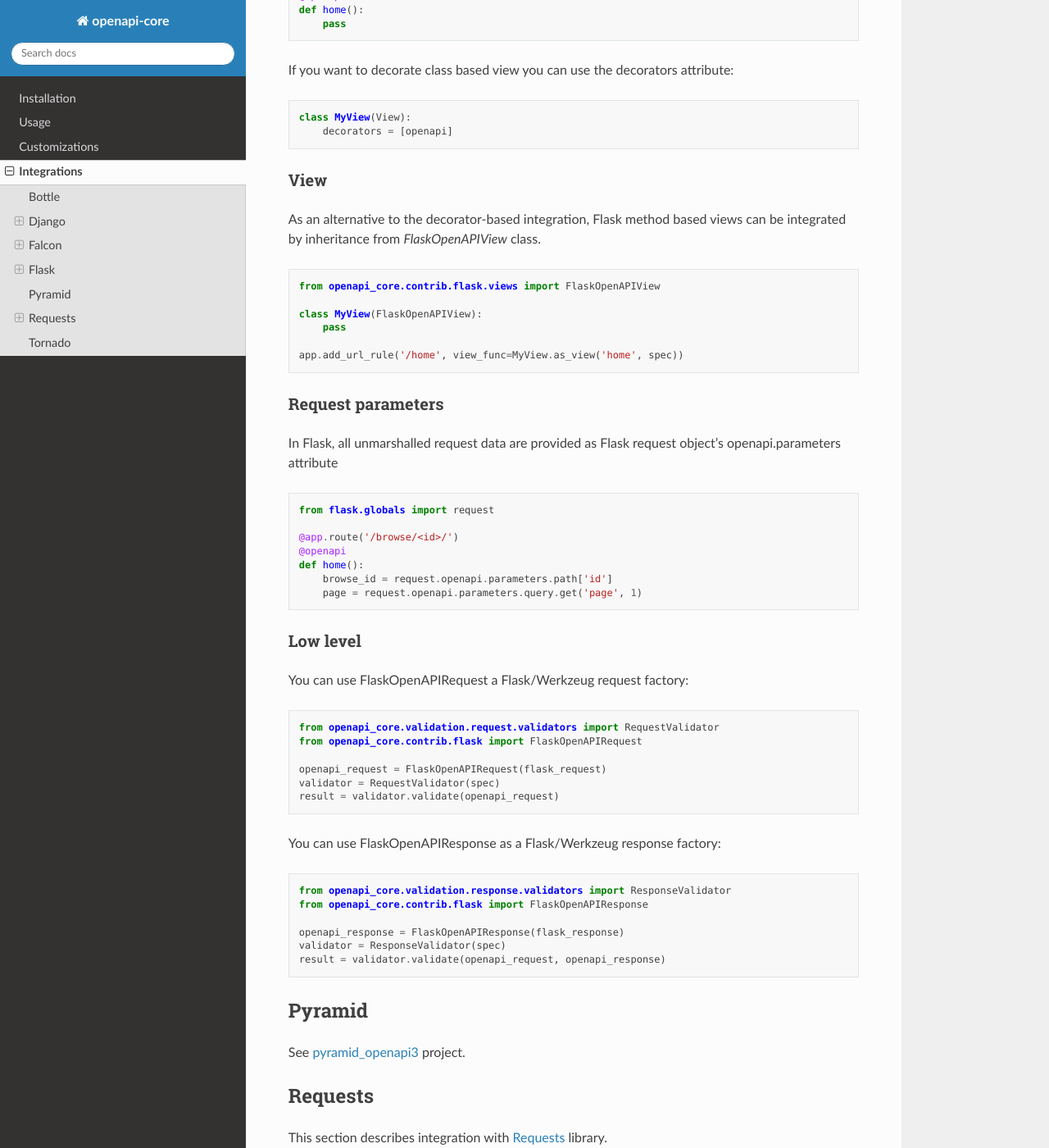
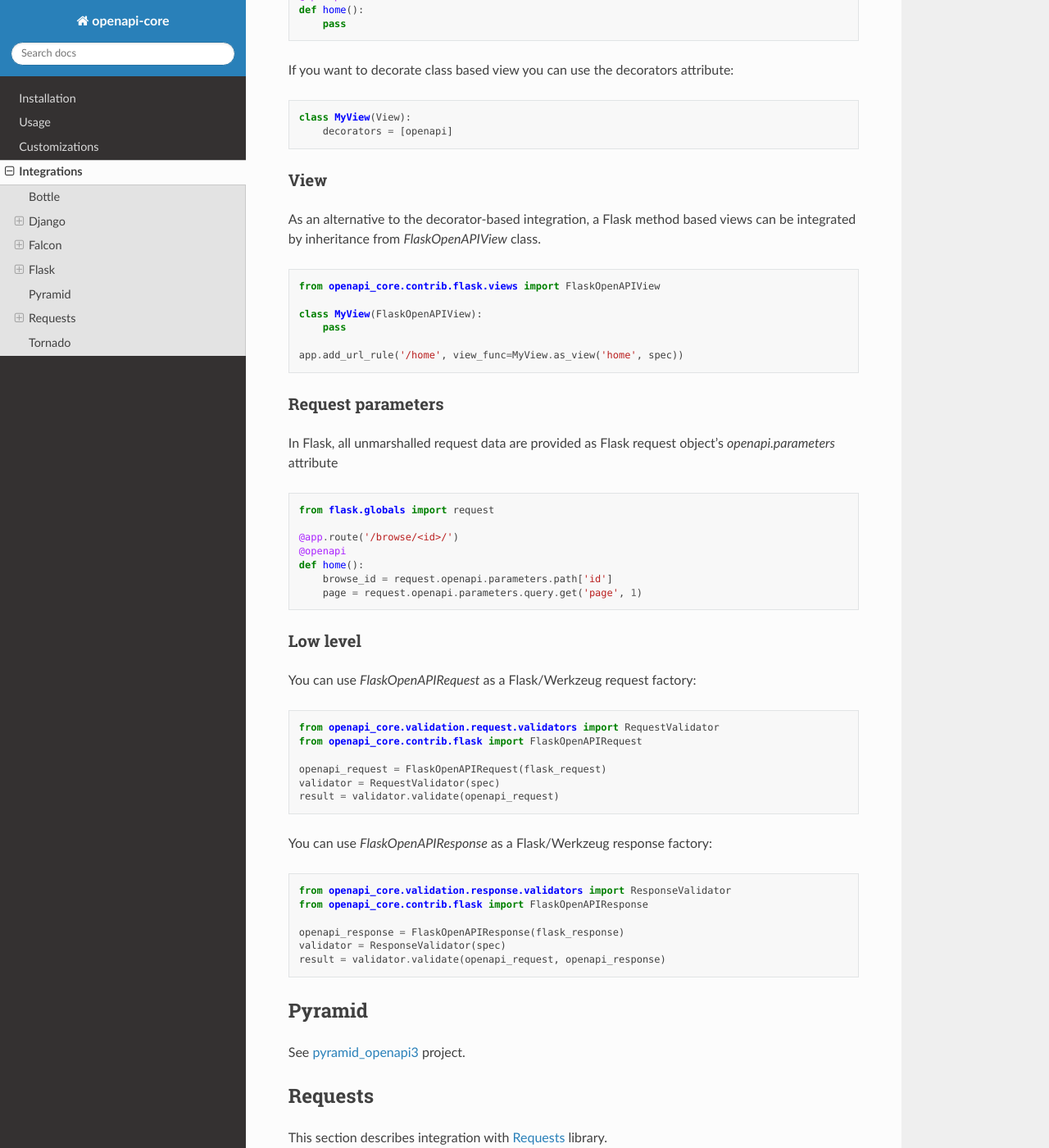
Before and after one commit to python-openapi/openapi-core, a Sphinx documentation site: the page built from docs/integrations.rst, in a window 1280 px wide and 1400 px high, scrolled down 2946 px. Shown: the whole window at 82% size. Built offline with Sphinx 7.4.7 and the Read the Docs theme 2.0.0, drawn with Linux system fonts in a browser that asks for light colours; some of the changed text lies outside the part shown.

```diff
--- a/docs/integrations.rst
+++ b/docs/integrations.rst
@@ -4,7 +4,7 @@ Integrations
 Bottle
 ------
 
-See `bottle-openapi-3  <https://github.com/cope-systems/bottle-openapi-3>`_ project.
+See `bottle-openapi-3 <https://github.com/cope-systems/bottle-openapi-3>`_ project.
 
 
 Django
@@ -16,7 +16,7 @@ The integration supports Django from version 3.0 and above.
 Middleware
 ~~~~~~~~~~
 
-Django can be integrated by middleware. Add `DjangoOpenAPIMiddleware` to your `MIDDLEWARE` list and define `OPENAPI_SPEC`
+Django can be integrated by middleware. Add `DjangoOpenAPIMiddleware` to your `MIDDLEWARE` list and define `OPENAPI_SPEC`.
 
 .. code-block:: python
 
@@ -30,7 +30,7 @@ Django can be integrated by middleware. Add `DjangoOpenAPIMiddleware` to your `M
 
    OPENAPI_SPEC = create_spec(spec_dict)
 
-After that you have access to validation result object with all validated request data from Django view through request object
+After that you have access to validation result object with all validated request data from Django view through request object.
 
 .. code-block:: python
 
@@ -52,7 +52,7 @@ After that you have access to validation result object with all validated reques
 Low level
 ~~~~~~~~~
 
-For Django you can use DjangoOpenAPIRequest a Django request factory:
+You can use `DjangoOpenAPIRequest` as a Django request factory:
 
 .. code-block:: python
 
@@ -63,7 +63,7 @@ For Django you can use DjangoOpenAPIRequest a Django request factory:
    validator = RequestValidator(spec)
    result = validator.validate(openapi_request)
 
-You can use DjangoOpenAPIResponse as a Django response factory:
+You can use `DjangoOpenAPIResponse` as a Django response factory:
 
 .. code-block:: python
 
@@ -93,7 +93,7 @@ Falcon API can be integrated by `FalconOpenAPIMiddleware` middleware.
    openapi_middleware = FalconOpenAPIMiddleware.from_spec(spec)
    app = falcon.App(middleware=[openapi_middleware])
 
-After that you will have access to validation result object with all validated request data from Falcon view through request context
+After that you will have access to validation result object with all validated request data from Falcon view through request context.
 
 .. code-block:: python
 
@@ -113,7 +113,7 @@ After that you will have access to validation result object with all validated r
 Low level
 ~~~~~~~~~
 
-For Falcon you can use FalconOpenAPIRequest a Falcon request factory:
+You can use `FalconOpenAPIRequest` as a Falcon request factory:
 
 .. code-block:: python
 
@@ -124,7 +124,7 @@ For Falcon you can use FalconOpenAPIRequest a Falcon request factory:
    validator = RequestValidator(spec)
    result = validator.validate(openapi_request)
 
-You can use FalconOpenAPIResponse as a Falcon response factory:
+You can use `FalconOpenAPIResponse` as a Falcon response factory:
 
 .. code-block:: python
 
@@ -167,7 +167,7 @@ If you want to decorate class based view you can use the decorators attribute:
 View
 ~~~~
 
-As an alternative to the decorator-based integration, Flask method based views can be integrated by inheritance from `FlaskOpenAPIView` class.
+As an alternative to the decorator-based integration, a Flask method based views can be integrated by inheritance from `FlaskOpenAPIView` class.
 
 .. code-block:: python
 
@@ -181,7 +181,7 @@ As an alternative to the decorator-based integration, Flask method based views c
 Request parameters
 ~~~~~~~~~~~~~~~~~~
 
-In Flask, all unmarshalled request data are provided as Flask request object's openapi.parameters attribute
+In Flask, all unmarshalled request data are provided as Flask request object's `openapi.parameters` attribute
 
 .. code-block:: python
 
@@ -196,7 +196,7 @@ In Flask, all unmarshalled request data are provided as Flask request object's o
 Low level
 ~~~~~~~~~
 
-You can use FlaskOpenAPIRequest a Flask/Werkzeug request factory:
+You can use `FlaskOpenAPIRequest` as a Flask/Werkzeug request factory:
 
 .. code-block:: python
 
@@ -207,7 +207,7 @@ You can use FlaskOpenAPIRequest a Flask/Werkzeug request factory:
    validator = RequestValidator(spec)
    result = validator.validate(openapi_request)
 
-You can use FlaskOpenAPIResponse as a Flask/Werkzeug response factory:
+You can use `FlaskOpenAPIResponse` as a Flask/Werkzeug response factory:
 
 .. code-block:: python
 
@@ -222,7 +222,7 @@ You can use FlaskOpenAPIResponse as a Flask/Werkzeug response factory:
 Pyramid
 -------
 
-See `pyramid_openapi3  <https://github.com/niteoweb/pyramid_openapi3>`_ project.
+See `pyramid_openapi3 <https://github.com/niteoweb/pyramid_openapi3>`_ project.
 
 
 Requests
@@ -233,7 +233,7 @@ This section describes integration with `Requests <https://requests.readthedocs.
 Low level
 ~~~~~~~~~
 
-For Requests you can use RequestsOpenAPIRequest a Requests request factory:
+You can use `RequestsOpenAPIRequest` as a Requests request factory:
 
 .. code-block:: python
 
@@ -244,7 +244,7 @@ For Requests you can use RequestsOpenAPIRequest a Requests request factory:
    validator = RequestValidator(spec)
    result = validator.validate(openapi_request)
 
-You can use RequestsOpenAPIResponse as a Requests response factory:
+You can use `RequestsOpenAPIResponse` as a Requests response factory:
 
 .. code-block:: python
 
@@ -258,4 +258,4 @@ You can use RequestsOpenAPIResponse as a Requests response factory:
 Tornado
 -------
 
-See `tornado-openapi3  <https://github.com/correl/tornado-openapi3>`_ project.
+See `tornado-openapi3 <https://github.com/correl/tornado-openapi3>`_ project.
```
Also changed, not shown: other parts of docs/integrations.rst (+1 -1 lines).
